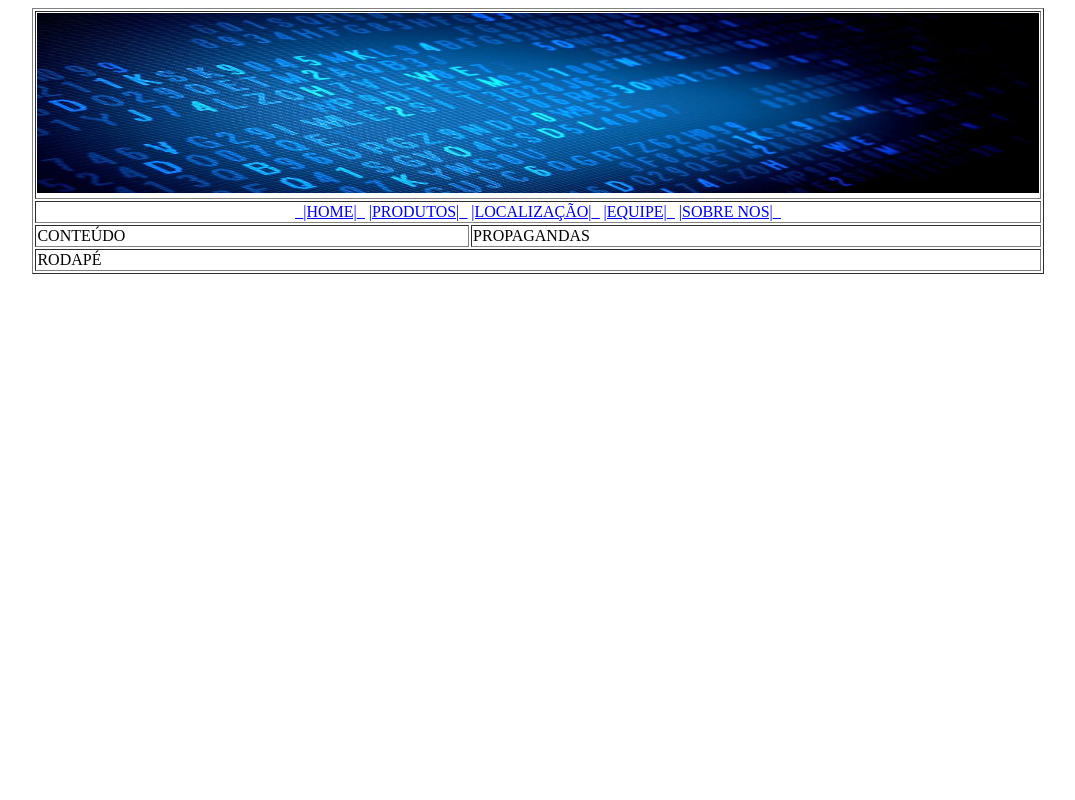
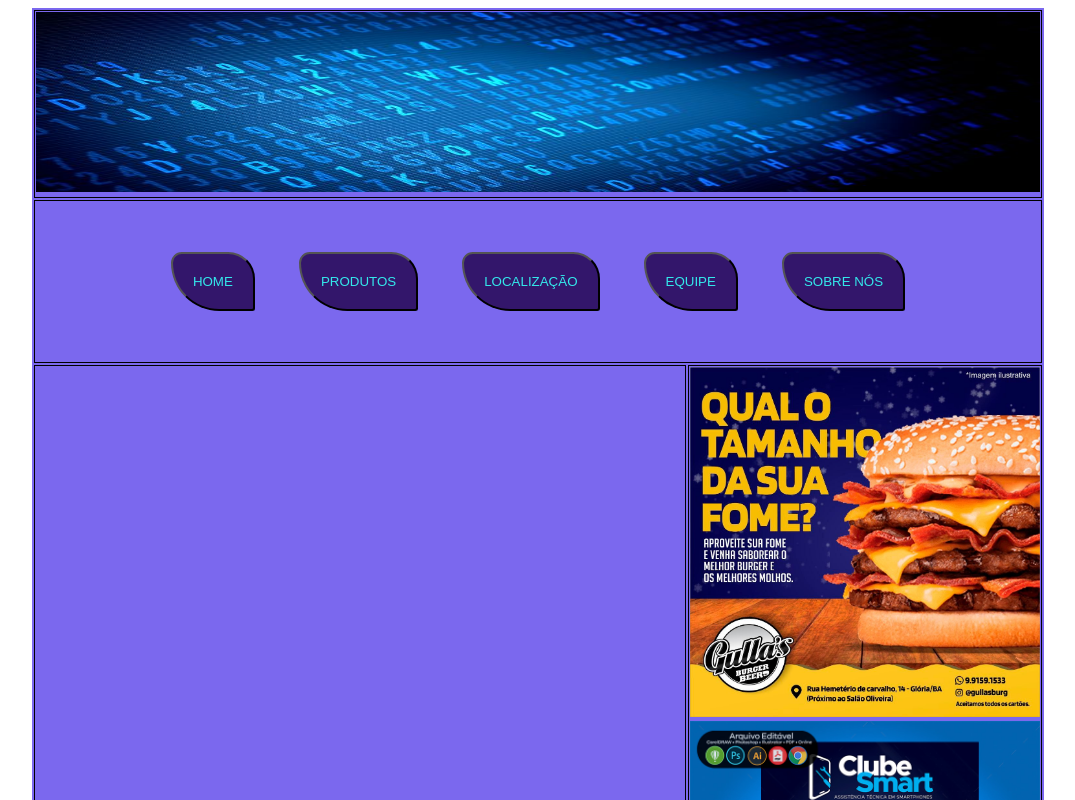
Before and after one commit to pietrosiqueira1309/pipiiii, a plain HTML site: page modelos/tabela3.html in a window 1280 px wide. Shown: the top 800 px of the page, without its empty margins (102-1177 px from the left). Drawn offline with Linux system fonts and the light colour scheme.

Commit message:
Update tabela3.html

```diff
--- a/modelos/tabela3.html
+++ b/modelos/tabela3.html
@@ -4,9 +4,10 @@
 	<meta charset="utf-8">
 	<meta name="viewport" content="width=device-width, initial-scale=1">
 	<title>MODELO DE TESTE</title>
+	    <link rel="stylesheet" type="text/css" href="estilo.css">
 </head>
 <body>
-	<table width="80%" border="1" align="center">
+	<table>
 		<tr>
 			<td colspan="2">
 				<img width="100%" height="180px" src="informatica.jfif">
@@ -14,39 +15,27 @@
 		</tr>
 		<tr>
 			<td colspan="2" align="center">
-				<a href="###">_|HOME|_</a>
-    		    <a href="###">|PRODUTOS|_</a>
-    			<a href="###">|LOCALIZAÇÃO|_</a>
-    			<a href="###">|EQUIPE|_</a>
-    			<a href="###">|SOBRE NOS|_</a>
+				<a href="###"><button>HOME        </button></a>
+    		    <a href="###"><button>PRODUTOS    </button></a>
+    			<a href="###"><button>LOCALIZAÇÃO </button></a>
+    			<a href="###"><button>EQUIPE      </button></a>
+    			<a href="###"><button>SOBRE NÓS   </button></a>
     		</td>
 		</tr>
-		<tr>
-			<td>CONTEÚDO</td>
-			<td>PROPAGANDAS</td>
+		<tr align="center">
+			<td width="80%">CONTEÚDO</td>
+			<td width="20%">
+			    <img src="hamburguer.jpg" width="350px"><br>
+			    <img src="iphone.jpg" width="350px"><br>
+			    <img src="refrigerante.jpg" width="350px"><br>
+			    <img src="roupas.webp" width="350px"><br>
+			    <img src="sorvete.png" width="350px"><br>
+			</td>
 		</tr>
-			<td colspan="2">RODAPÉ</td>
+			<td colspan="2" align="center">
+				CEAB - 2025
+			</td>
 		</tr>
 	</table>
-
-
-
-
-
-
-
-
-
-
-
-
-
-
-
-
-
-
-
-
-</body>
+  </body>
 </html>
```
